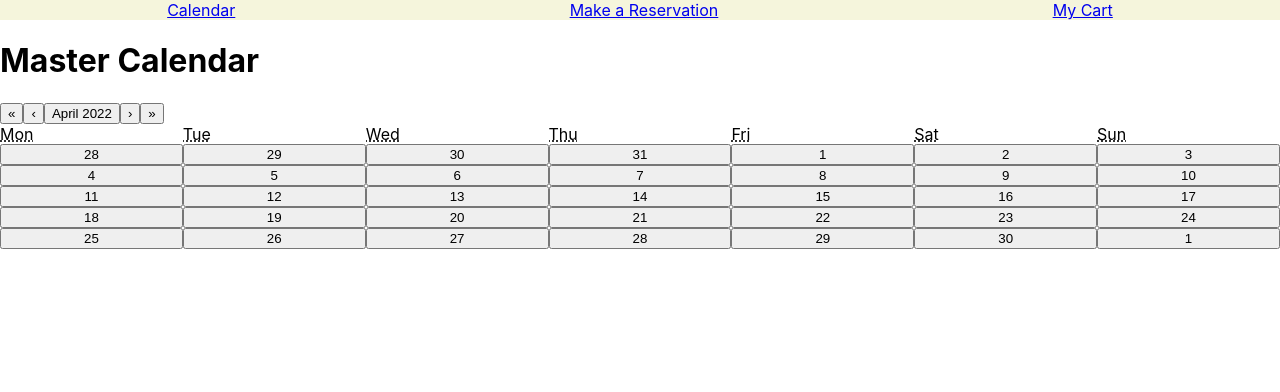
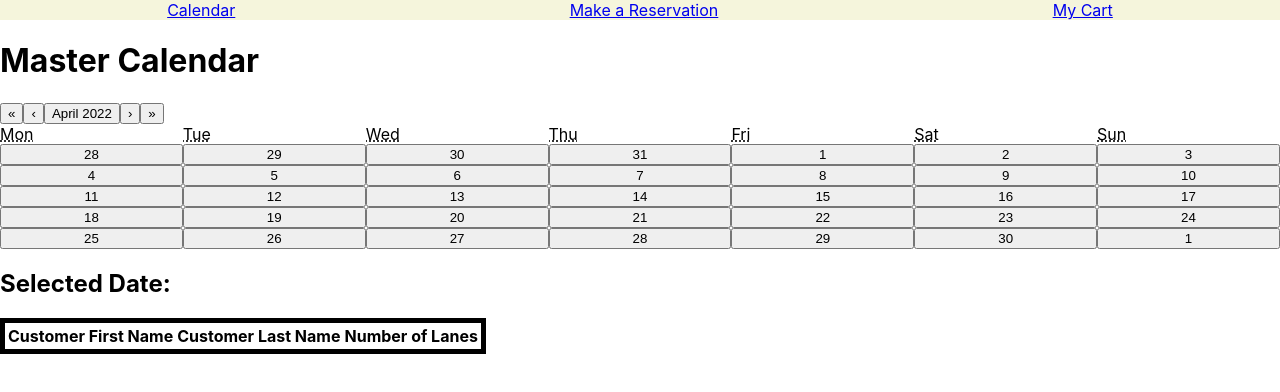
Before and after one commit to cessiumbrain/arsenal-app-1.0, a React (Create React App) app: page / in a window 1280 px wide. Shown: the top 392 px of the page. Built offline with nearby package versions, Linux system fonts and the light colour scheme.

Commit message:
master calendar pt. 1

```diff
--- a/src/App.js
+++ b/src/App.js
@@ -228,9 +228,8 @@ class App extends Component {
       navigateFunc()
     }
   }
-//Cart Method
+//Cart Method----------------------------->
   makeReservation = () =>{
-  console.log('makereservation')
  this.setState({
   reservations: this.state.reservations.concat(this.state.currentUser.cart),
   currentUser: {
@@ -240,6 +239,16 @@ class App extends Component {
 
  }, ()=>{console.log(this.state.reservations)})
 
+  }
+//Confirmation Method---------------------->
+  resetCartAndConfirmation=()=>{
+    this.setState({
+      currentUser:{
+        ...this.state.currentUser,
+        confirmationPage: false,
+        cart: null
+      }
+    })
   }
 
   render(){
@@ -270,6 +279,8 @@ class App extends Component {
             resFormNumLanesError={this.state.resFormNumLanesError}
             //Cart Props------------------------------------------->
             makeReservation={this.makeReservation}
+            //Confirmation Props
+            resetCartAndConfirmation={this.resetCartAndConfirmation}
 
           ></Main>
         </BrowserRouter>
--- a/src/CartComponent.js
+++ b/src/CartComponent.js
@@ -5,20 +5,16 @@ import Confirmation from './ConfirmationComponent'
 
 
 const Cart = (props) =>{
-
+    useEffect(()=>{console.log('s')})
     const currentUser = useContext(AuthContext)
     const navigate = useNavigate()
     const [nonrefundableCheck, setNonrefundable] = useState(false);
     const [numberOfPeopleCheck, setNumberOfPeople] = useState(false);
     const [twentyOneCheck, setTwentyOneCheck] = useState(false)
 
-
-
+//when the makeReservation method fires, set the current user confirmation object as the reservation just made and navigate to the confirmation page.  When that component unmounts, reset the confirmation object to null
     if(currentUser.confirmationPage){
-        return(
-            <div>You're all set</div>
-        )
-
+        navigate('/confirmation')
     } else if(currentUser.cart){
            return(
         <div>
--- a/src/ConfirmationComponent.js
+++ b/src/ConfirmationComponent.js
@@ -1,12 +1,21 @@
 import { AuthContext } from "./App"
-import { useEffect } from "react"
+import { useEffect, Component } from "react"
 
 
-const Confirmation = () =>{
-    useEffect(()=>{console.log('confirmation effect')})
-    return(
+class Confirmation extends Component{
+    constructor(props){
+        super(props)
+    }
+
+    componentWillUnmount=()=>{
+        this.props.resetCartAndConfirmation()
+    }
+    render(){
+        return(
         <div>congratulations, you're all set</div>
     )
+    }
+
 }
 
 export default Confirmation
--- a/src/MainComponent.js
+++ b/src/MainComponent.js
@@ -5,6 +5,7 @@ import Login from './LoginComponent';
 import MasterCalendar from "./MasterCalendarComponent";
 import Reservation from './ReservationComponent'
 import Cart from './CartComponent'
+import Confirmation from "./ConfirmationComponent";
 
 
 const Main = (props) =>{
@@ -61,6 +62,11 @@ const Main = (props) =>{
                     makeReservation={props.makeReservation}
                     ></Cart>
                 }></Route>
+                <Route path="/confirmation" element={
+                    <Confirmation
+                    resetCartAndConfirmation={props.resetCartAndConfirmation}
+                    ></Confirmation>
+                }></Route>
             </Routes>
             </>
 
--- a/src/MasterCalendarComponent.js
+++ b/src/MasterCalendarComponent.js
@@ -2,18 +2,51 @@ import {Calendar} from 'react-calendar';
 import { useState } from 'react';
 
 const MasterCalendar = (props) =>{
-    const [selectedDate, setDate] = useState(new Date())
+    const [selectedDate, setDate] = useState()
+    //figure out if other selectedDate matches any in reservations
+    let matchingReservationsArr = []
+    props.reservations.map(res=>{
+        if (res.date.getTime() === selectedDate?.getTime()){
+            matchingReservationsArr.push(res)
+        }
+    })
 
-    const onDateChange = (e) =>{
-        setDate(e)
+    const MatchingReservations = (props) =>{
+        return(
+            matchingReservationsArr.map(res=>{
+                return(
+                    <tr>
+                        <td>{res.customerFirstName}</td>
+                        <td>{res.customerLastName}</td>
+                        <td>{res.numLanes}</td>
+                    </tr>
+                )
+            })
+        )
+
+
 
     }
-
-
     return(
         <>
             <h1>Master Calendar</h1>
-            <Calendar onChange={(e)=>{onDateChange(e)}}></Calendar>
+            <Calendar onChange={(e)=>{setDate(e)}}></Calendar>
+            <h2>Selected Date: {selectedDate ? selectedDate.toDateString() : ''}</h2>
+            <table className="table-border">
+                <thead>
+                    <tr>
+                        <th>Customer First Name</th>
+                        <th>Customer Last Name</th>
+                        <th>Number of Lanes</th>
+                    </tr>
+
+                </thead>
+                <tbody>
+                    <MatchingReservations></MatchingReservations>
+                </tbody>
+
+            </table>
+
         </>
     )
 }
--- a/src/RESERVATIONS.js
+++ b/src/RESERVATIONS.js
@@ -1,6 +1,8 @@
 const RESERVATIONS = [
     {
-        date: new Date(2022, 3, 18),
+        customerFirstName: 'Joe',
+        customerLastName: 'Iannotta',
+        date: new Date('Sun May 1 2022 00:00:00'),
         numLanes: 2
     }
 ]
--- a/src/index.css
+++ b/src/index.css
@@ -25,3 +25,7 @@ nav {
 .unchecked-text {
   color: red;
 }
+
+.table-border {
+  border: 5px solid black;
+}
```
Also changed, not shown: ProfileComponent.js (added), 1 other file (tests, documents, lock files or other folders).
